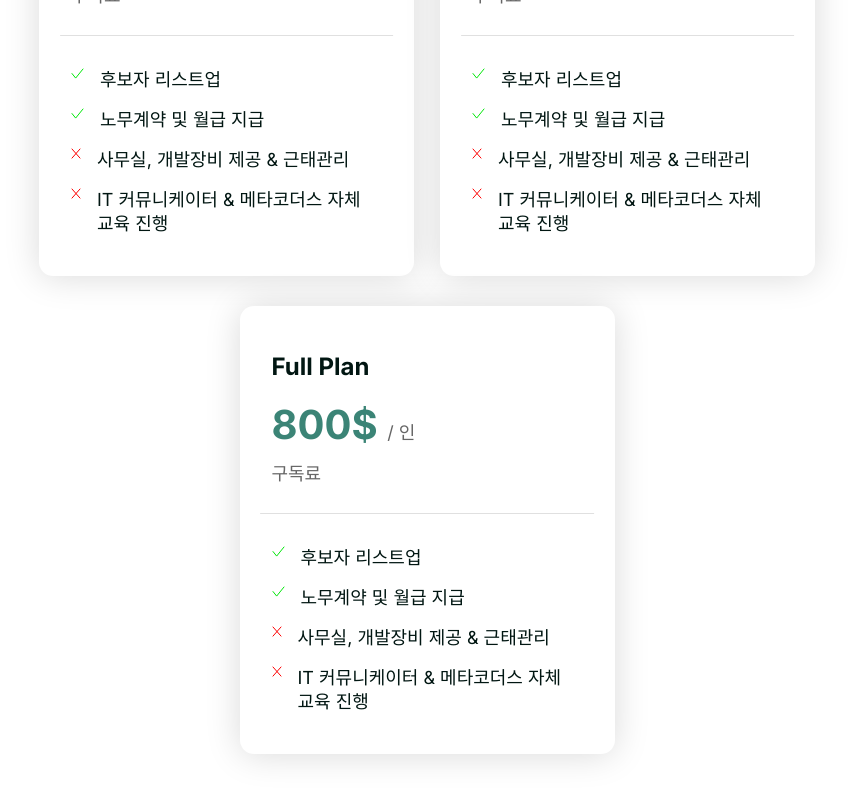
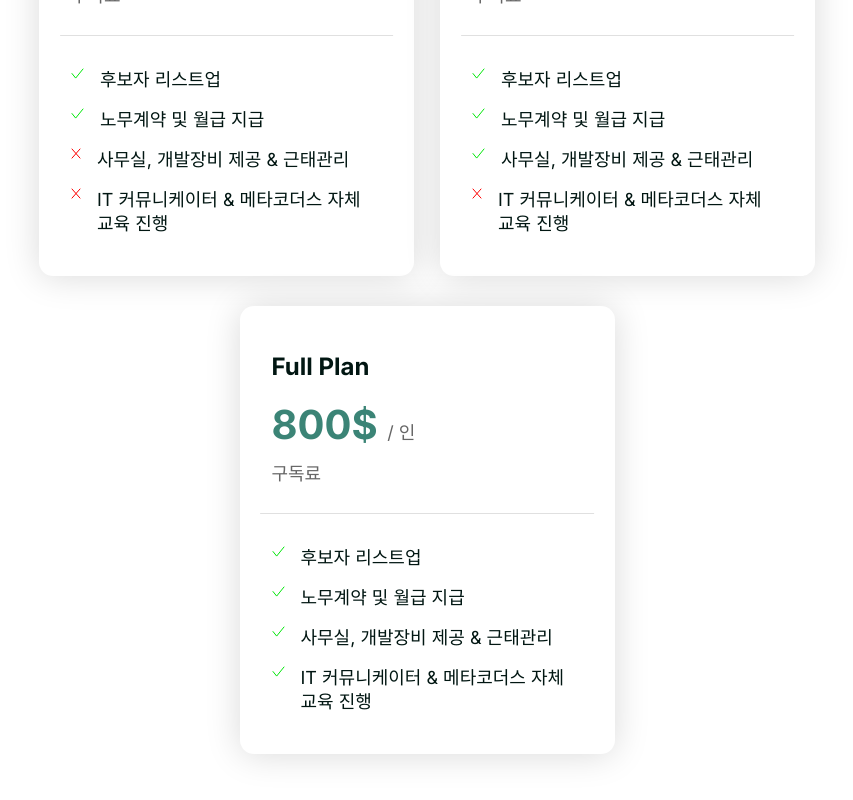
Before and after one commit to EricMetacoders/Metacoders_website, a plain HTML site: page public/sale.html in a window 1280 px wide. Shown: the part 3629-4429 px from the top of the page, without its empty margins (213-1066 px from the left). Drawn offline with nearby package versions, Linux system fonts and the light colour scheme.

Commit message:
[plan section] check image change

```diff
--- a/public/sale.html
+++ b/public/sale.html
@@ -332,7 +332,7 @@
                   <p class="mx-3 section-six-detail-text">노무계약 및 월급 지급</p>
                  </div>
                  <div class="section-six-detail-text-center  mt-3">
-                  <img src="./assets/image/fail.svg" alt="fail">
+                  <img src="./assets/image/suc.svg" alt="suc">
                   <p class="mx-3 section-six-detail-text">사무실, 개발장비 제공 & 근태관리</p>
                  </div>
                  <div class="section-six-detail-text-center  mt-3">
@@ -366,11 +366,11 @@
                 <p class="mx-3 section-six-detail-text">노무계약 및 월급 지급</p>
                </div>
                <div class="section-six-detail-text-center  mt-3">
-                <img src="./assets/image/fail.svg" alt="fail">
+                <img src="./assets/image/suc.svg" alt="suc">
                 <p class="mx-3 section-six-detail-text">사무실, 개발장비 제공 & 근태관리</p>
                </div>
                <div class="section-six-detail-text-center  mt-3">
-                <img src="./assets/image/fail.svg" alt="fail">
+                <img src="./assets/image/suc.svg" alt="suc">
                 <p class="mx-3 section-six-detail-text">IT 커뮤니케이터 & 메타코더스 자체 교육 진행</p>
                </div>
           </div>
```
